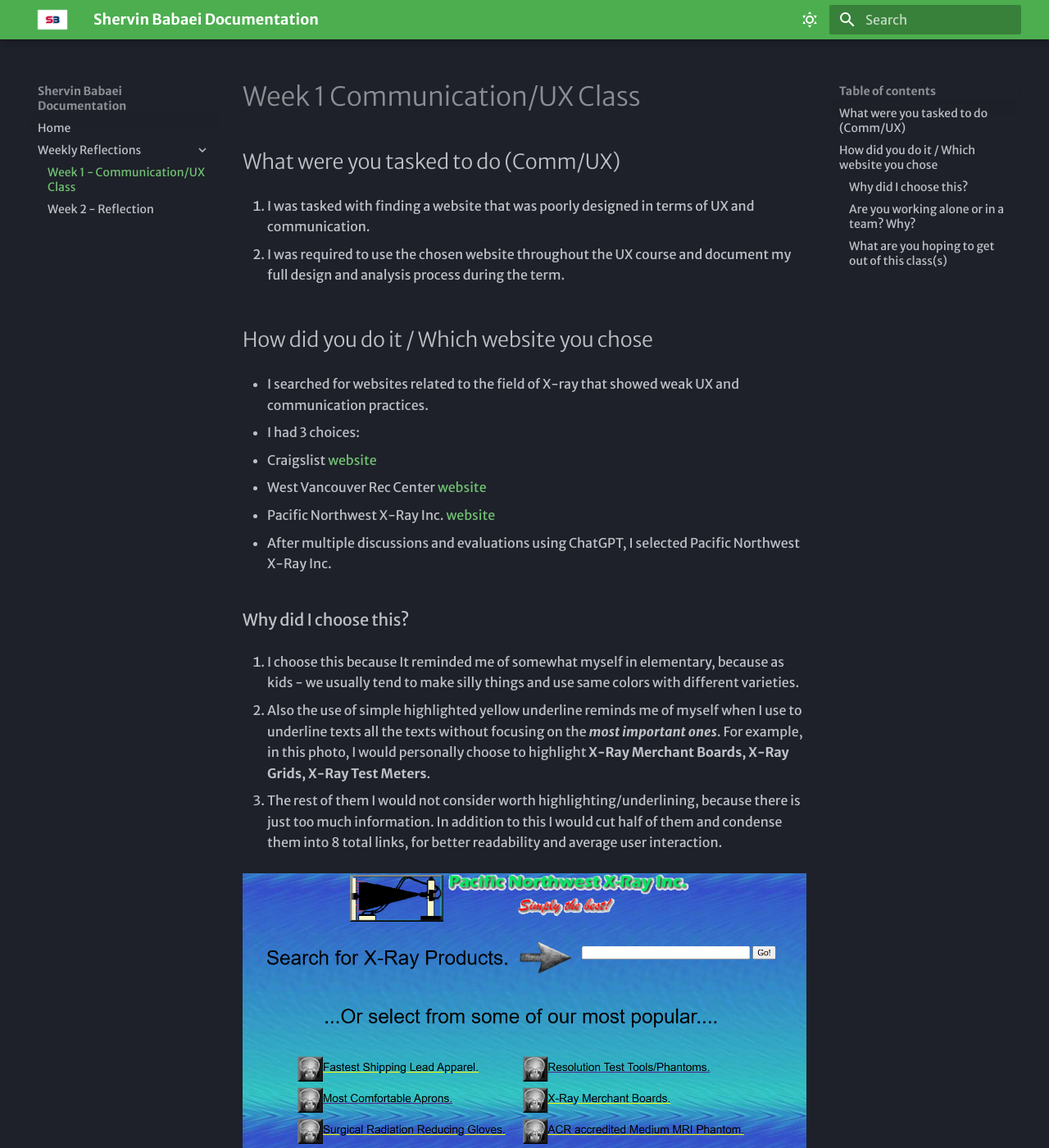
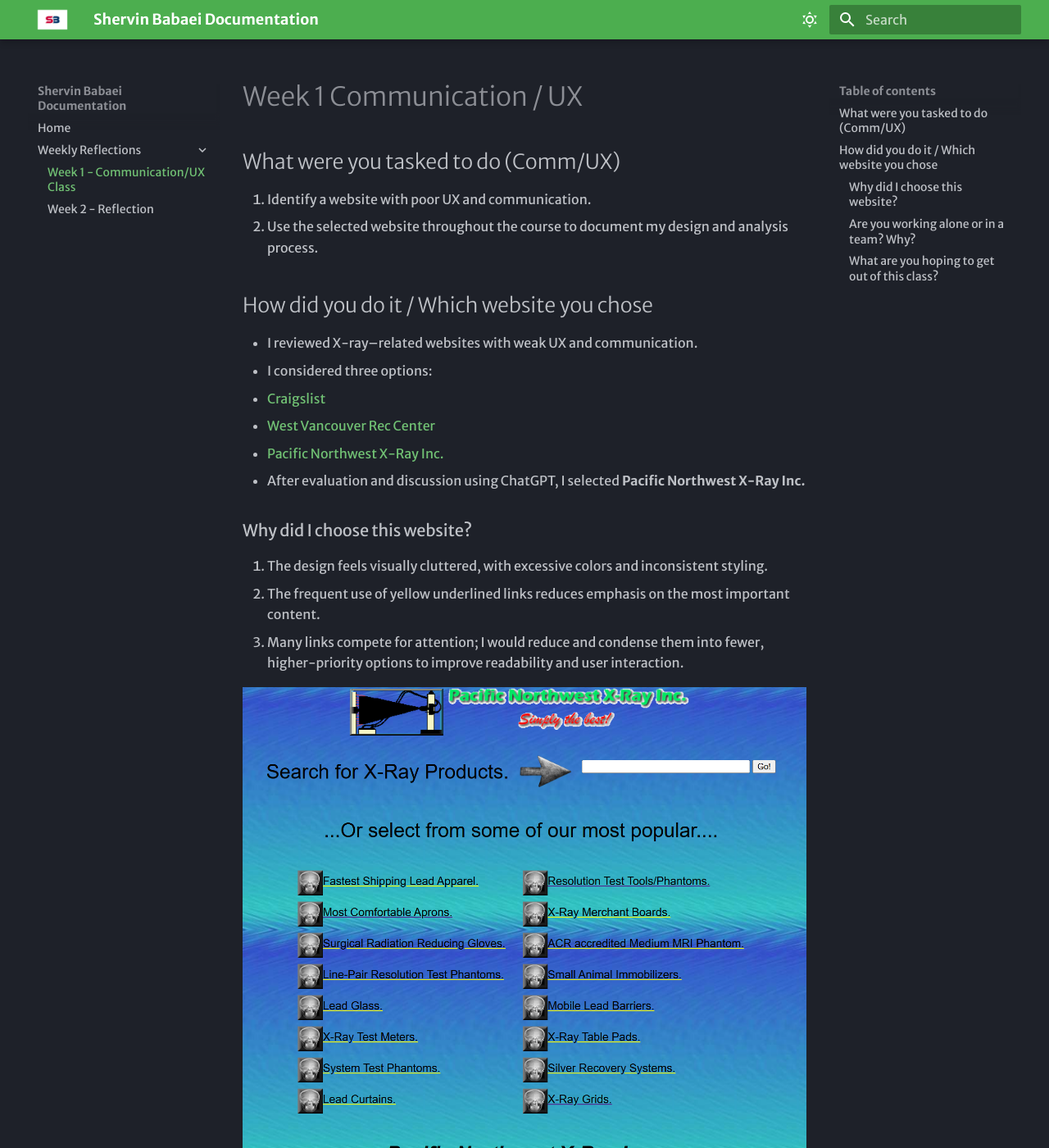
Before and after one commit to ShervinBabaei2007/mkdocs-project-2026, an MkDocs documentation site: the page built from docs/weeks/week1.md, in a window 1280 px wide and 1400 px high. Shown: the whole window at 82% size. Built offline with MkDocs 1.6.1 and Material for MkDocs 9.7.7, drawn with Linux system fonts in a browser that asks for light colours; some web fonts are replaced; some of the changed text lies outside the part shown.

Commit message:
updated week1/2

```diff
--- a/docs/weeks/week1.md
+++ b/docs/weeks/week1.md
@@ -1,42 +1,34 @@
-# Week 1 Communication/UX Class
+# Week 1 Communication / UX
 
 ## What were you tasked to do (Comm/UX)
 
-1. I was tasked with finding a website that was poorly designed in terms of UX and communication.
-
-2. I was required to use the chosen website throughout the UX course and document my full design and analysis process during the term.
+1. Identify a website with poor UX and communication.
+2. Use the selected website throughout the course to document my design and analysis process.
 
 ## How did you do it / Which website you chose
 
-- I searched for websites related to the field of X-ray that showed weak UX and communication practices.
+- I reviewed X-ray–related websites with weak UX and communication.
+- I considered three options:
+  - [Craigslist](https://www.craigslist.com)
+  - [West Vancouver Rec Center](https://westvancouver.ca/parks-recreation/facilities/west-vancouver-community-centre-aquatic-centre)
+  - [Pacific Northwest X-Ray Inc.](https://www.pnwx.com/)
+- After evaluation and discussion using ChatGPT, I selected **Pacific Northwest X-Ray Inc.**
 
-- I had 3 choices:
-  - Craigslist [website](https://www.craigslist.com)
-  - West Vancouver Rec Center [website](https://westvancouver.ca/parks-recreation/facilities/west-vancouver-community-centre-aquatic-centre)
-  - Pacific Northwest X-Ray Inc. [website](https://www.pnwx.com/)
+### Why did I choose this website?
 
-- After multiple discussions and evaluations using ChatGPT, I selected Pacific Northwest X-Ray Inc.
+1. The design feels visually cluttered, with excessive colors and inconsistent styling.
+2. The frequent use of yellow underlined links reduces emphasis on the most important content.
+3. Many links compete for attention; I would reduce and condense them into fewer, higher-priority options to improve readability and user interaction.
 
-### Why did I choose this?
-
-1. I choose this because It reminded me of somewhat myself in elementary, because as kids - we usually tend to make silly things and use same colors with different varieties.
-
-2. Also the use of simple highlighted yellow underline reminds me of myself when I use to underline texts all the texts without focusing on the _**most important ones**_. For example, in this photo, I would personally choose to highlight **X-Ray Merchant Boards, X-Ray Grids, X-Ray Test Meters**.
-
-3. The rest of them I would not consider worth highlighting/underlining, because there is just too much information. In addition to this I would cut half of them and condense them into 8 total links, for better readability and average user interaction.
-
-![Website](../assets/images/Website.png)
-[Link to website](https://www.pnwx.com/)
+![Website Screenshot](../assets/images/Website.png)
+[Visit the website](https://www.pnwx.com/)
 
 ### Are you working alone or in a team? Why?
 
-- I am working alone because, I thought it would be easier to focus on **1** thing that interests me.
-- Also working with other people may have been easier for long term, however, I believe that working alone can boost my critical thinking and analytic thinking.
+- I am working alone to maintain focus and strengthen my critical and analytical thinking.
 
-### What are you hoping to get out of this class(s)
+### What are you hoping to get out of this class?
 
-1. Hoping to understand the whole process of why we are doing these documentations/building it on figma.
-
-2. Strengthening my writing skill and also trying to Strengthening my thinking and analytic skills.
-
-3. The most important one, I want to build the web page, during summer and propose it to the owners of the website, if that doesn't work, it will just go towards my portfolio.
+1. Understand the UX documentation and design process, including work done in Figma.
+2. Improve my writing, critical thinking, and analytical skills.
+3. Redesign the website over the summer and propose it to the owners or include it in my portfolio.
```
Also changed, not shown: docs/weeks/week2.md (+15 -15 lines).
